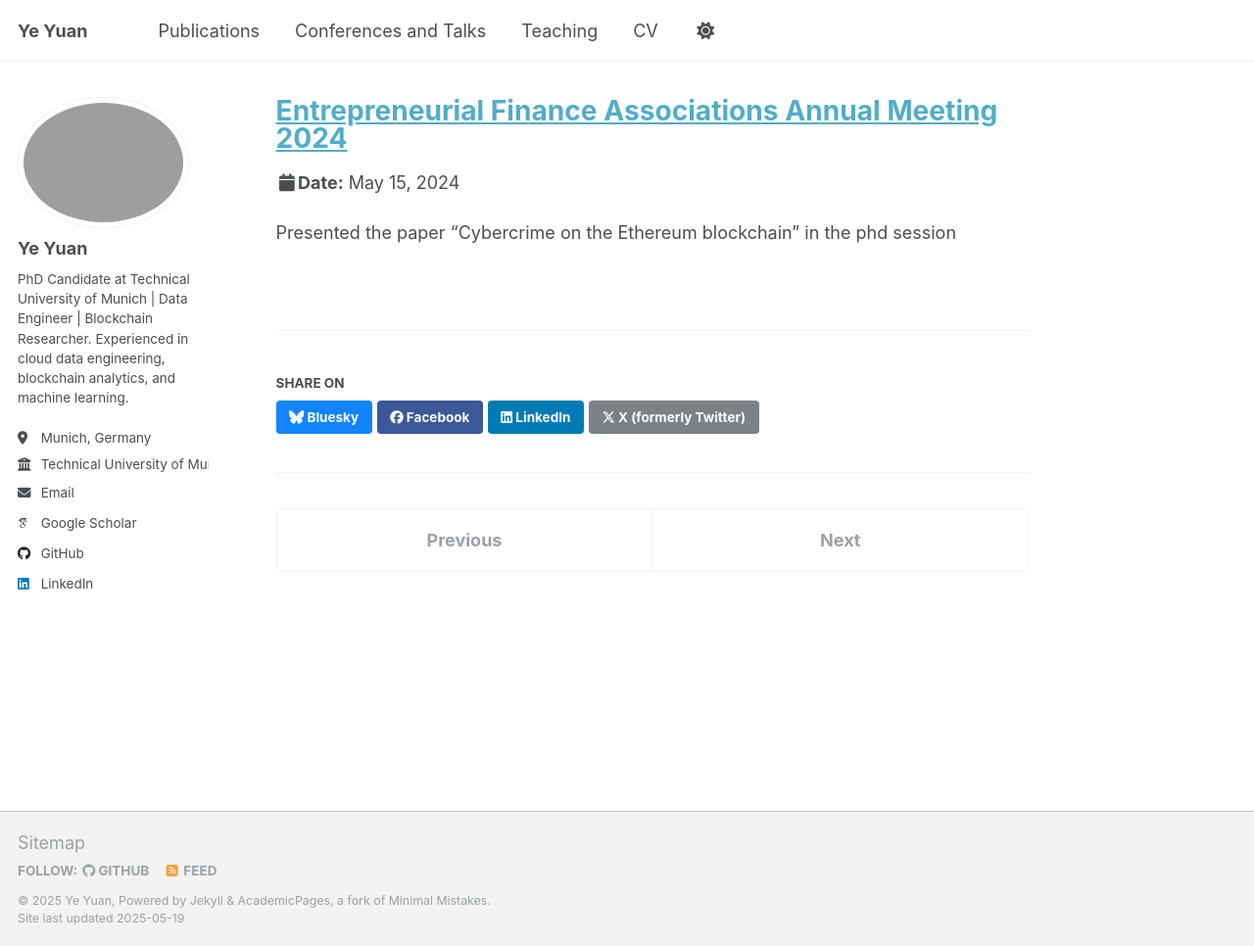
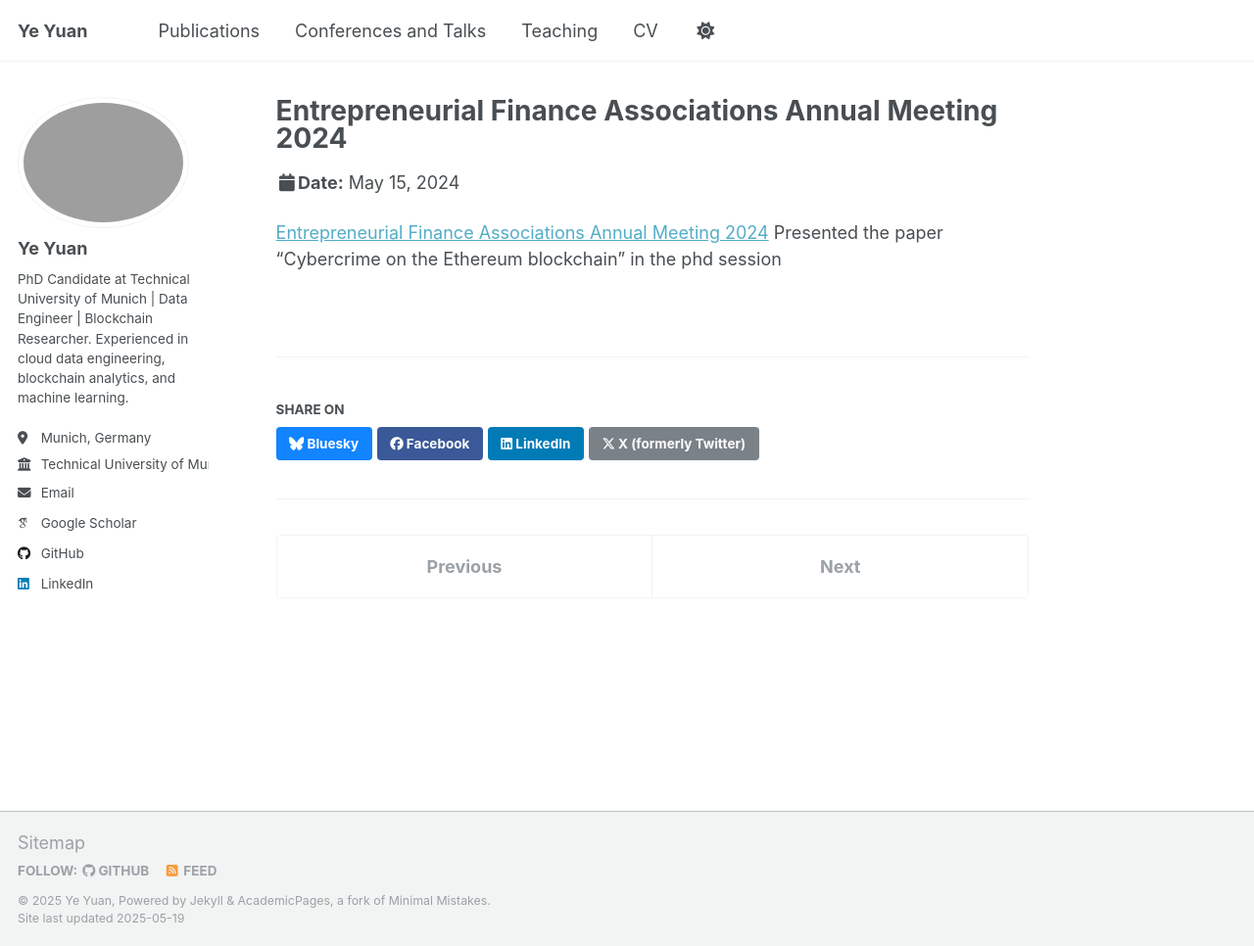
Before and after one commit to yuanye126/yuanye126.github.io, a Jekyll site: the page built from _talks/2012-03-01-talk-1.md, in a window 1280 px wide and 966 px high. Shown: the whole window at 98% size. Built offline with Jekyll 4.4.1, drawn with Linux system fonts in a browser that asks for light colours; some web fonts are replaced; some of the changed lines change nothing that is shown.

Commit message:
Update 2012-03-01-talk-1.md

```diff
--- a/_talks/2012-03-01-talk-1.md
+++ b/_talks/2012-03-01-talk-1.md
@@ -1,5 +1,5 @@
 ---
-title: "[Entrepreneurial Finance Associations Annual Meeting 2024](https://www.fa.mgt.tum.de/entfin/entfin-2024-conference/)"
+title: "Entrepreneurial Finance Associations Annual Meeting 2024"
 collection: talks
 type: "Conference"
 permalink: /talks/Entfin2024
@@ -7,5 +7,5 @@ venue: "TU Munich"
 date: 2024-05-15
 location: "Munich, Germany"
 ---
-
+[Entrepreneurial Finance Associations Annual Meeting 2024](https://www.fa.mgt.tum.de/entfin/entfin-2024-conference/)
 Presented the paper "Cybercrime on the Ethereum blockchain" in the phd session
```
